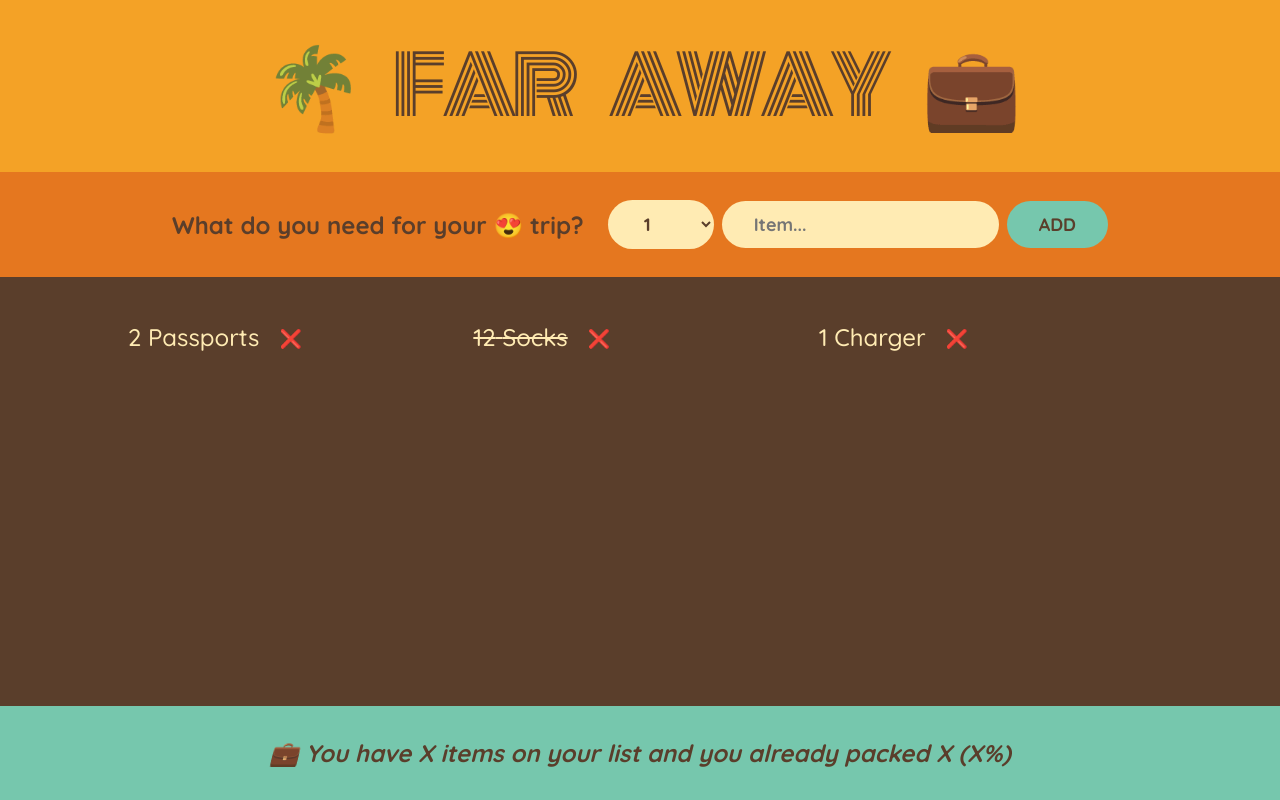
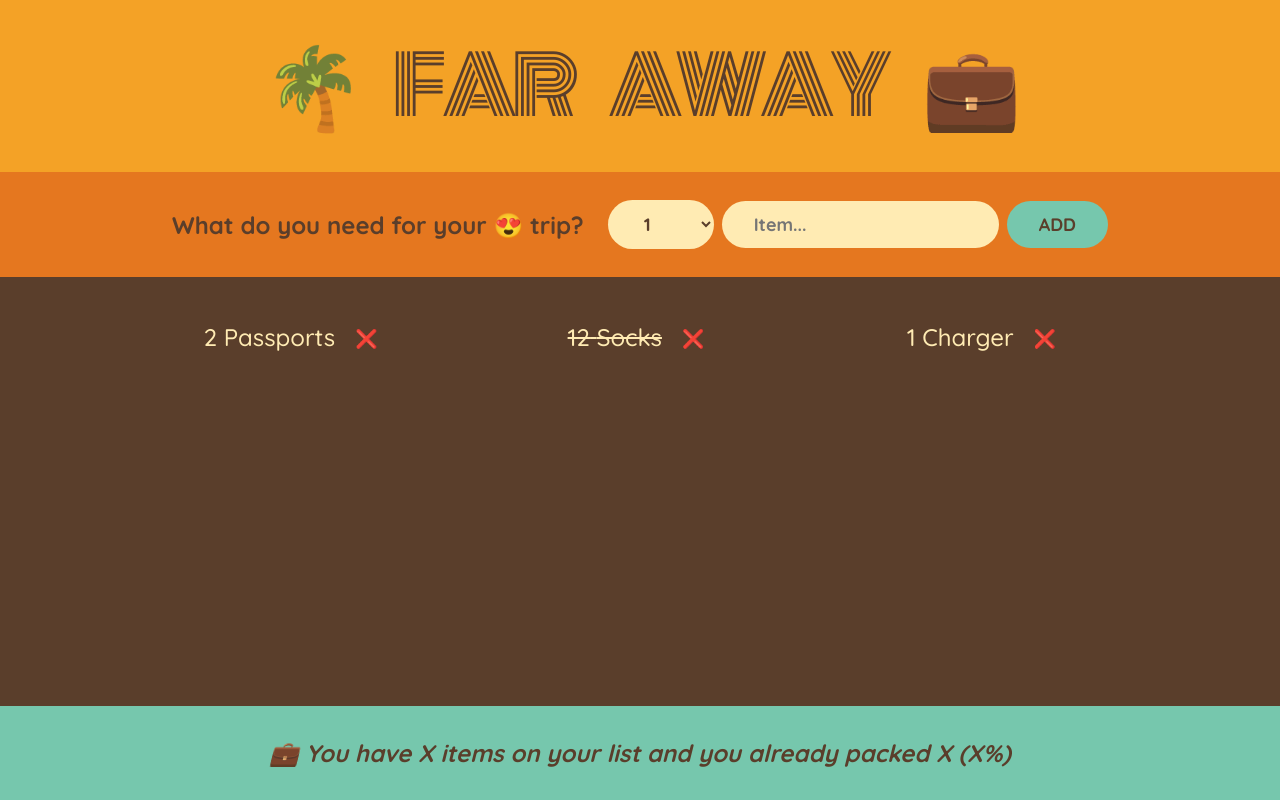
Before and after one commit to 1nv1nc1bl3/travel-list, a React (Create React App) app: page / in a window 1280 px wide. Built offline with nearby package versions, Linux system fonts and the light colour scheme.

Commit message:
start of Day 4

```diff
--- a/src/App.js
+++ b/src/App.js
@@ -1,4 +1,7 @@
 import { useState } from 'react';
+import Logo from './Logo';
+import Stats from './Stats';
+
 const initialItems = [
     { id: 1, description: 'Passports', quantity: 2, packed: false },
     { id: 2, description: 'Socks', quantity: 12, packed: true },
@@ -14,10 +17,6 @@ export default function App() {
             <Stats />
         </div>
     );
-}
-
-function Logo() {
-    return <h1>🌴 Far Away 💼</h1>;
 }
 
 function Form() {
@@ -67,13 +66,3 @@ function Item({ packingItem }) {
         </li>
     );
 }
-
-function Stats() {
-    return (
-        <footer className='stats'>
-            <em>
-                💼 You have X items on your list and you already packed X (X%)
-            </em>
-        </footer>
-    );
-}
--- /dev/null
+++ b/src/Logo.js
@@ -0,0 +1,5 @@
+function Logo() {
+    return <h1>🌴 Far Away 💼</h1>;
+}
+
+export default Logo;
--- /dev/null
+++ b/src/Stats.js
@@ -0,0 +1,11 @@
+function Stats() {
+    return (
+        <footer className='stats'>
+            <em>
+                💼 You have X items on your list and you already packed X (X%)
+            </em>
+        </footer>
+    );
+}
+
+export default Stats;
--- a/src/index.css
+++ b/src/index.css
@@ -94,7 +94,8 @@ input {
 .list ul {
     list-style: none;
     width: 80%;
-    overflow: scroll;
+    overflow: hidden;
+    /* overflow: scroll; */
 
     display: grid;
     grid-template-columns: repeat(auto-fit, minmax(250px, 1fr));
@@ -105,6 +106,7 @@ input {
 
 .list li {
     display: flex;
+    justify-content: center;
     align-items: center;
     gap: 1.2rem;
 }
```
